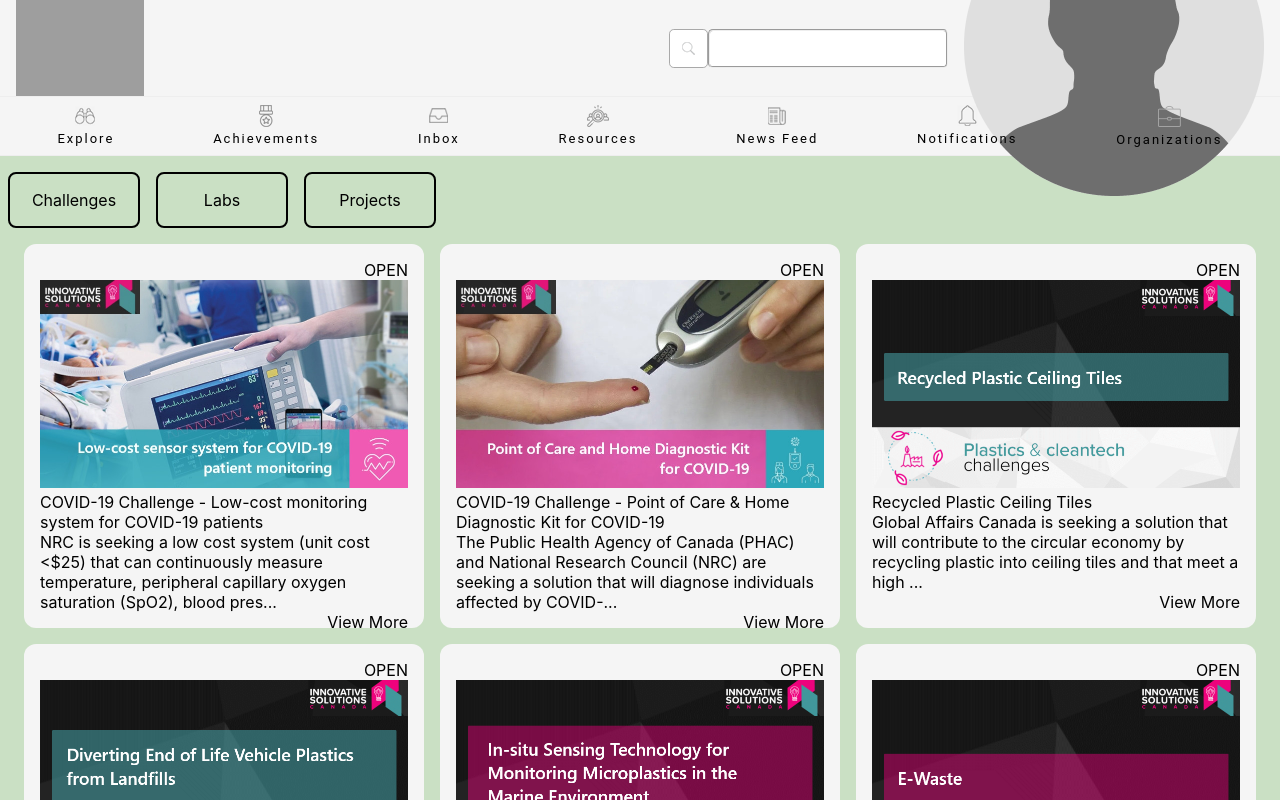
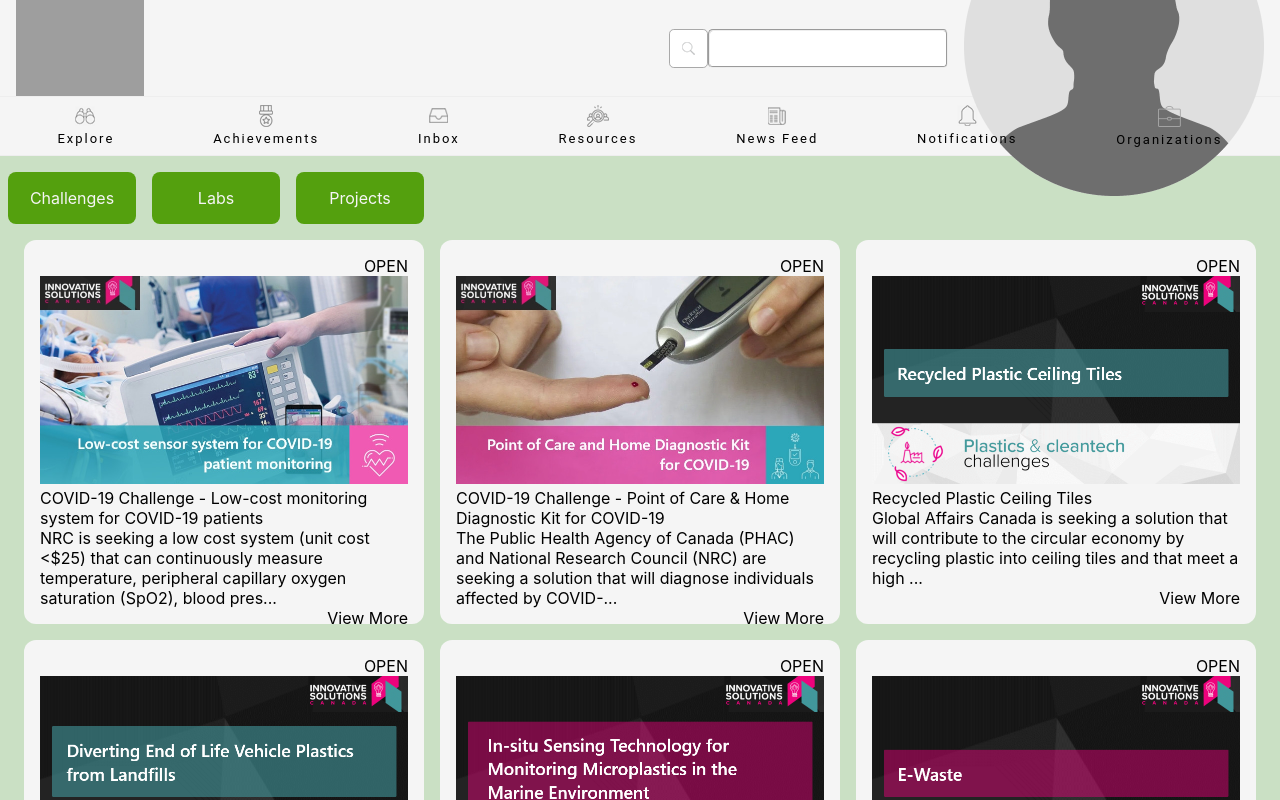
Before and after one commit to haphamo/Prepr_Front_End_Dev_Work_Challenge, a React (Create React App) app: page / in a window 1280 px wide. Shown: the top 800 px of the page. Built offline with nearby package versions, Linux system fonts and the light colour scheme; grey boxes are pictures that could not be loaded.

Commit message:
Cleaned up unused vairables

```diff
--- a/src/App.js
+++ b/src/App.js
@@ -1,5 +1,5 @@
-import React, { useState } from "react";
-import { BrowserRouter as Router, Switch, Route, Link } from "react-router-dom";
+import React from "react";
+import { BrowserRouter as Router, Switch, Route } from "react-router-dom";
 import Header from "./components/Header.js";
 import Nav from "./components/Nav.js";
 import Card from "./components/Card.js";
--- a/src/components/Card.js
+++ b/src/components/Card.js
@@ -1,4 +1,4 @@
-import React, { useState } from 'react'
+import React from 'react'
 import './Card.css'
 import { data } from '../data/Explore_Data.js'
 import { shortenedSummaryForCardDisplay, getSpecificData } from '../helpers/Helper_Functions.js'
@@ -10,7 +10,7 @@ import { shortenedSummaryForCardDisplay, getSpecificData } from '../helpers/Help
 
 export default function Card({ type }) {
   // this state will toggle explore views between Challenges, Projects and Labs.
-  const [view, setView] = useState(type)
+  // const [view, setView] = useState(type)
 
   // Depending on the view state, this will render the data from that view
   const displaySpecificData = getSpecificData(data, type).map(element => {
--- a/src/components/CategoryButton.css
+++ b/src/components/CategoryButton.css
@@ -1,7 +1,9 @@
 .category {
   text-align: center;
+  color: whitesmoke;
   align-items: center;
-  border: solid 2px black;
+  /* border: solid 2px rgb(131, 204, 112); */
+  background-color: rgb(84, 160, 14);
   width: 6em;
   padding: 1em;
   margin: 0em 0.5em;
--- a/src/components/CategoryButton.js
+++ b/src/components/CategoryButton.js
@@ -1,14 +1,15 @@
 import React from 'react';
-import { Link } from "react-router-dom";
+import { Link, useParams } from "react-router-dom";
 import { categoryDataFromNavData, randomKeyGenerator } from '../helpers/Helper_Functions.js'
 import { navigationItems } from "../data/Nav_Data.js";
 import './CategoryButton.css'
 
 export default function CategoryButton() {
-
+  let { test } = useParams();
+  console.log(test)
   const categoryButtons = navigationItems.filter(categoryDataFromNavData)
 
-  const sorted = categoryButtons.sort((a, b) => {
+  categoryButtons.sort((a, b) => {
     if(a.name < b.name) { return -1; }
     if(a.name > b.name) { return 1; }
     return 0;
--- a/src/components/Nav.js
+++ b/src/components/Nav.js
@@ -3,7 +3,6 @@ import { Link } from "react-router-dom";
 import { navigationItems } from "../data/Nav_Data.js";
 import "./Nav.css";
 import { randomKeyGenerator, filteredNav } from "../helpers/Helper_Functions";
-import Card from "./Card.js";
 
 // Stretch: Create a toggle nav for mobile version
 // map through data in NavData to get a list of all nav items
```
